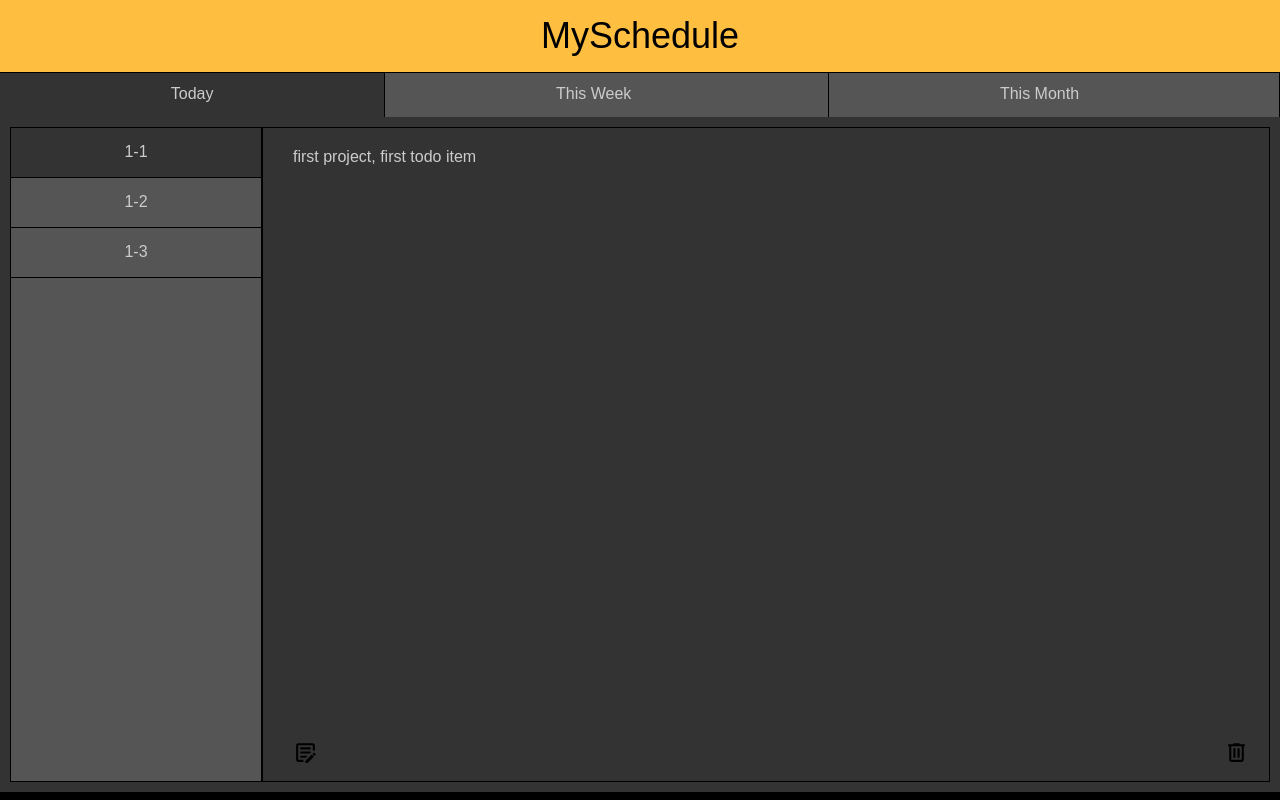
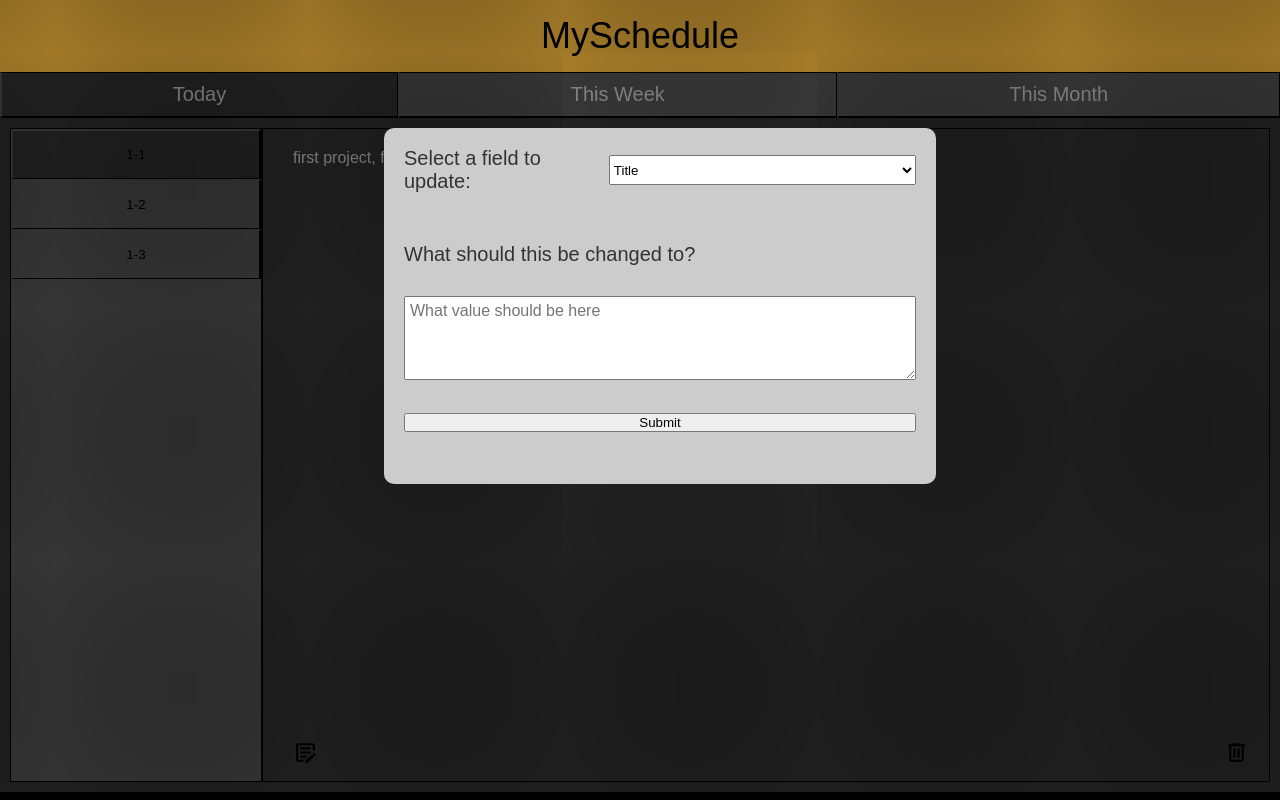
Before and after one commit to BrandB123/todo-app, a website built with webpack: page src/index.html in a window 1280 px wide. Both pictures are taken after a click on the button 305 px from the left and 752 px from the top of the page. Built offline with nearby package versions, Linux system fonts and the light colour scheme.

Commit message:
Add functionality for deleting todo items
Functionality for editing todo items has started to be implemented. When
you click the edit button it brings up a form which will be submitted to
edit a todo item's property

```diff
--- a/src/DOMController.js
+++ b/src/DOMController.js
@@ -5,16 +5,17 @@ let DOMController = (projectArrayObject) => {
         let projectListDiv = document.querySelector(".project-list");
         projectListDiv.textContent = "";
         listOfProjects.ProjectArray.forEach((project) => {
-            let listOfProjectsItem = document.createElement("div");
+            let listOfProjectsItem = document.createElement("button");
             project.status === true ? listOfProjectsItem.classList.add("project-list-item", "active") : listOfProjectsItem.classList.add("project-list-item");
-            let projectNameDiv = document.createElement("div");
+            /*let projectNameDiv = document.createElement("div");
             let projectEditDiv = document.createElement("button");
             projectNameDiv.classList.add("project-name");
             projectEditDiv.classList.add("project-edit-button");
             projectNameDiv.textContent = project.title;
             projectEditDiv.textContent = "..."
             listOfProjectsItem.appendChild(projectNameDiv);
-            listOfProjectsItem.appendChild(projectEditDiv);
+            listOfProjectsItem.appendChild(projectEditDiv);*/
+            listOfProjectsItem.textContent = project.title;
             projectListDiv.appendChild(listOfProjectsItem);
         })
     }
@@ -28,7 +29,7 @@ let DOMController = (projectArrayObject) => {
         listOfProjects.ProjectArray.forEach((project) => {
                 if (project.status === true){
                     project.todoItems.forEach((item) => {
-                        let ProjectTodoItem = document.createElement("div");
+                        let ProjectTodoItem = document.createElement("button");
                         item.status === true ? ProjectTodoItem.classList.add("todo-list-item", "active") : ProjectTodoItem.classList.add("todo-list-item");
                         ProjectTodoItem.textContent = item.title;
                         projectListItemsDiv.appendChild(ProjectTodoItem);
--- a/src/index.html
+++ b/src/index.html
@@ -9,26 +9,26 @@
     <div class="header">MySchedule</div>
     <div class="main-container">
 	    <div class="project-list">
-            <!-- DYNAMICALLY CREATE PROJECT DIVS -->
-            <!-- <div class="project-list-item">Today</div> for testing -->
-            <!-- <div class="project-list-item">This Week</div> for testing -->
-            <!-- <div class="project-list-item active">This Month</div> for testing -->
-            <!-- <div class="project-list-item">This Year</div> for testing -->
         </div>
 	    <div class="todo-container">
 	        <div class="todo-list">
-                <!-- DYNAMICALLY CREATE TO DO LIST FOR ACTIVE PROJECT -->
-                <!-- <div class="todo-list-item">To Do</div>
-                <div class="todo-list-item">To Do</div>
-                <div class="todo-list-item active">To Do</div>
-                <div class="todo-list-item">To Do</div>
-                <div class="todo-list-item">To Do</div> -->
             </div>
 	        <div class="todo-description">
                 <div class="description-text"></div>
 	            <button class="edit-button"><img src="../src/text-box-edit-outline.svg" class="svg"></button>
 	            <button class="delete-button"><img src="../src/trash-can-outline.svg" class="svg"></button>
 	        </div>
+            <form class="todo-edit">
+                <label class="edit-property">Select a field to update:</label>
+                <select>
+                    <option>Title</option>
+                    <option>Status</option>
+                    <option>Description</option>
+                </select>
+                <label class="edit-content">What should this be changed to?</label>
+                <textarea rows="4" cols="40" placeholder="What value should be here"></textarea>
+                <button type="submit" class="edit-submit">Submit</button>
+            </form>
 	    </div>
     </div>
 </body>
--- a/src/index.js
+++ b/src/index.js
@@ -4,7 +4,7 @@ import { createProject } from './projectCreator.js';
 import { DOMController } from './DOMController.js';
 
 // create an array for projects to be stored in
-let Projects = projectList();
+const Projects = projectList();
 
 
 // add projects to the empty array
@@ -35,21 +35,21 @@ thirdProject.createItem("3-3", "third project, third todo item", false)
 document.addEventListener("DOMContentLoaded", DOMController(Projects));
 
 // DISPLAY ON CLICKING A PROJECT
-let ProjectsListDiv = document.querySelector(".project-list");
-function displayProjects(div){
-    div.addEventListener("click", (event) => {
+const ProjectsListDiv = document.querySelector(".project-list");
+//function displayProjects(div){
+    ProjectsListDiv.addEventListener("click", (event) => {
         let target = event.target.textContent; //obtains project title
         Projects.ProjectArray.forEach((project) => {
             project.title === target ? project.status = true : project.status = false;
         });
         DOMController(Projects);
     });
-}
+//}
 
 // DISPLAY ON CLICKING A TODO ITEM
-let todoListDiv = document.querySelector(".todo-list");
-function displayTodoItems(div){
-    div.addEventListener("click", (event) => {
+const todoListDiv = document.querySelector(".todo-list");
+//function displayTodoItems(div){
+    todoListDiv.addEventListener("click", (event) => {
         let target = event.target.textContent; //obtains project title
         Projects.ProjectArray.forEach((project) => {
             if (project.status === true){
@@ -60,13 +60,14 @@ function displayTodoItems(div){
         });
         DOMController(Projects);
     });
-}
+//}
 
 
 // DISPLAY ON ADD PROJECT
 
 
 // DISPLAY ON ADD TODO ITEM
+/*
 function editProjects(){
     ProjectsListDiv.addEventListener("mouseover", (event) => {
         event.target.children[1].style.visibility = "visible";
@@ -75,18 +76,45 @@ function editProjects(){
         event.target.children[1].style.visibility = "hidden";
     });
 }
+*/
 
 
 
-// DISPLAY ON DELETE PROJECT
 // DISPLAY ON DELETE TODO ITEM
-// DISPLAY ON EDIT PROJECT
-// DISPLAY ON EDIT TODO ITEM
+const deleteButton = document.querySelector(".delete-button");
+
+deleteButton.addEventListener("click", () => {
+    // find active project
+    Projects.ProjectArray.forEach((project) => {
+        if (project.status === true){
+            //find active item
+            project.todoItems.forEach((item) => {
+                if (item.status === true){
+                    // call deleteitem on active item in active project
+                    project.deleteItem(item.title)
+                }
+            })
+        }
+    });
+    DOMController(Projects);
+})
 
 
-displayProjects(ProjectsListDiv);
-displayTodoItems(todoListDiv);
-editProjects();
+// DISPLAY ON EDIT TODO ITEM
+const editButton = document.querySelector(".edit-button");
+editButton.addEventListener("click", () => {
+    // display form for editing request
+    const editForm = document.querySelector(".todo-edit");
+    editForm.style.visibility = "visible";
+
+    // find active project
+    //project.editItem(itemTitle, property, content)
+});
+
+
+
+//displayProjects(ProjectsListDiv);
+//displayTodoItems(todoListDiv);
 
 
 
--- a/src/projectCreator.js
+++ b/src/projectCreator.js
@@ -18,6 +18,7 @@ let createProject =  (projectName) => {
         if (itemTitles.includes(itemTitle)){
             let index = itemTitles.indexOf(itemTitle);
             todoItems.splice(index, 1);
+            todoItems[0].status = true;
             }
     }
     return {title, status, todoItems, createItem, editItem, deleteItem}
--- a/src/projectList.js
+++ b/src/projectList.js
@@ -8,7 +8,7 @@ let projectList = () => {
             ProjectArray.splice(index, 1);
         }
     }
-    return {ProjectArray, addProject, deleteProject, status}
+    return {ProjectArray, addProject, deleteProject}
 }
 
 
--- a/src/styles.css
+++ b/src/styles.css
@@ -42,27 +42,11 @@ body{
     background-color: #555;
     color: #ccc;
     text-align: center;
-    display: grid;
-    grid-template: 1fr / 5fr 4fr;
-
-
+    font-size: 20px;
+    display: flex;
+    justify-content: center;
+    padding: 10px;
 }
-
-.project-name{
-    text-align: right;
-}
-
-.project-edit-button{
-    background-color: rgb(0, 0, 0, 0%);
-    color: #ccc;
-    border: none;
-    padding: 0 0 3px 0;
-    text-align: right;
-    padding-right: 10px;
-    font-size: 18px;
-    visibility: hidden;
-}
-
 
 
 .todo-container{
@@ -85,6 +69,7 @@ body{
     border-bottom: 1px solid #000;
     padding: 15px 0px;
     text-align: center;
+    background-color: #555;
 }
 
 .todo-list-item.active, .project-list-item.active{
@@ -123,3 +108,56 @@ body{
     background-color: #333;
     border: none;
 }
+
+.todo-edit{
+    position: fixed;
+    left: 30%;
+    background-color: white;
+    width: 40%;
+    box-shadow: 0 0 50vw 50vw rgb(0, 0, 0, 50%);
+    color: #333;
+    background-color: #ccc;
+    visibility: hidden;
+    padding: 0 20px 20px 20px;
+    border-radius: 10px;
+    display: grid;
+    align-items: center;
+    grid-template: 1fr 1fr 1fr 1fr/ 2fr 3fr;
+    grid-template-areas:
+        "edit-property select-input"
+        "edit-content edit-content"
+        "textarea-input textarea-input"
+        "edit-submit edit-submit";
+    font-size: 20px;
+}
+
+.edit-property{
+    grid-area: edit-property;
+}
+
+select{
+    grid-area: select-input;
+    height: 30px;
+}
+
+.edit-content{
+    grid-area: edit-content;
+}
+
+textarea{
+    grid-area: textarea-input;
+    padding: 5px;
+    font-size: 16px;
+}
+
+.edit-submit{
+    grid-area: edit-submit
+}
+
+
+
+/*
+.todo-edit>input{
+    margin: 20px;
+}
+*/
```
